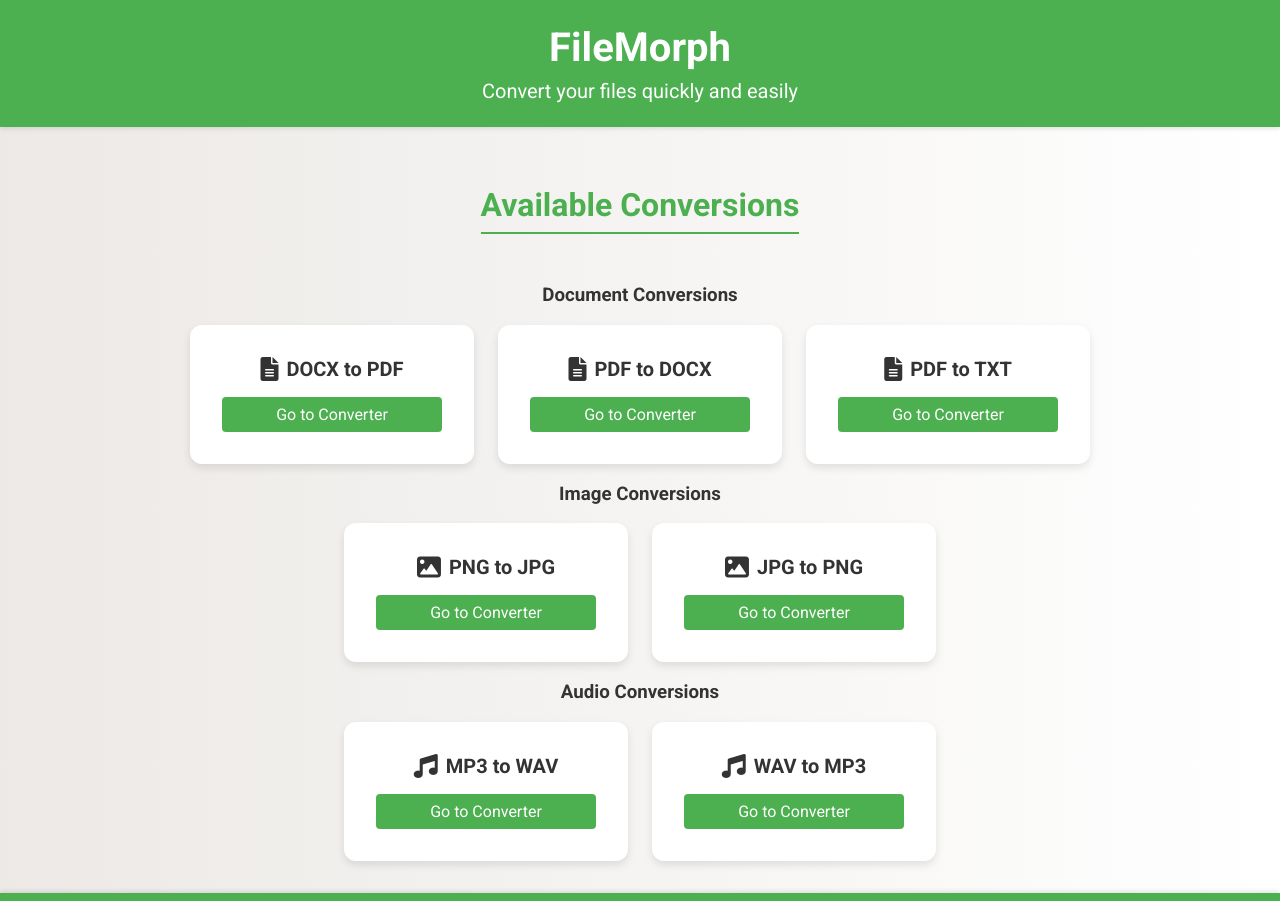
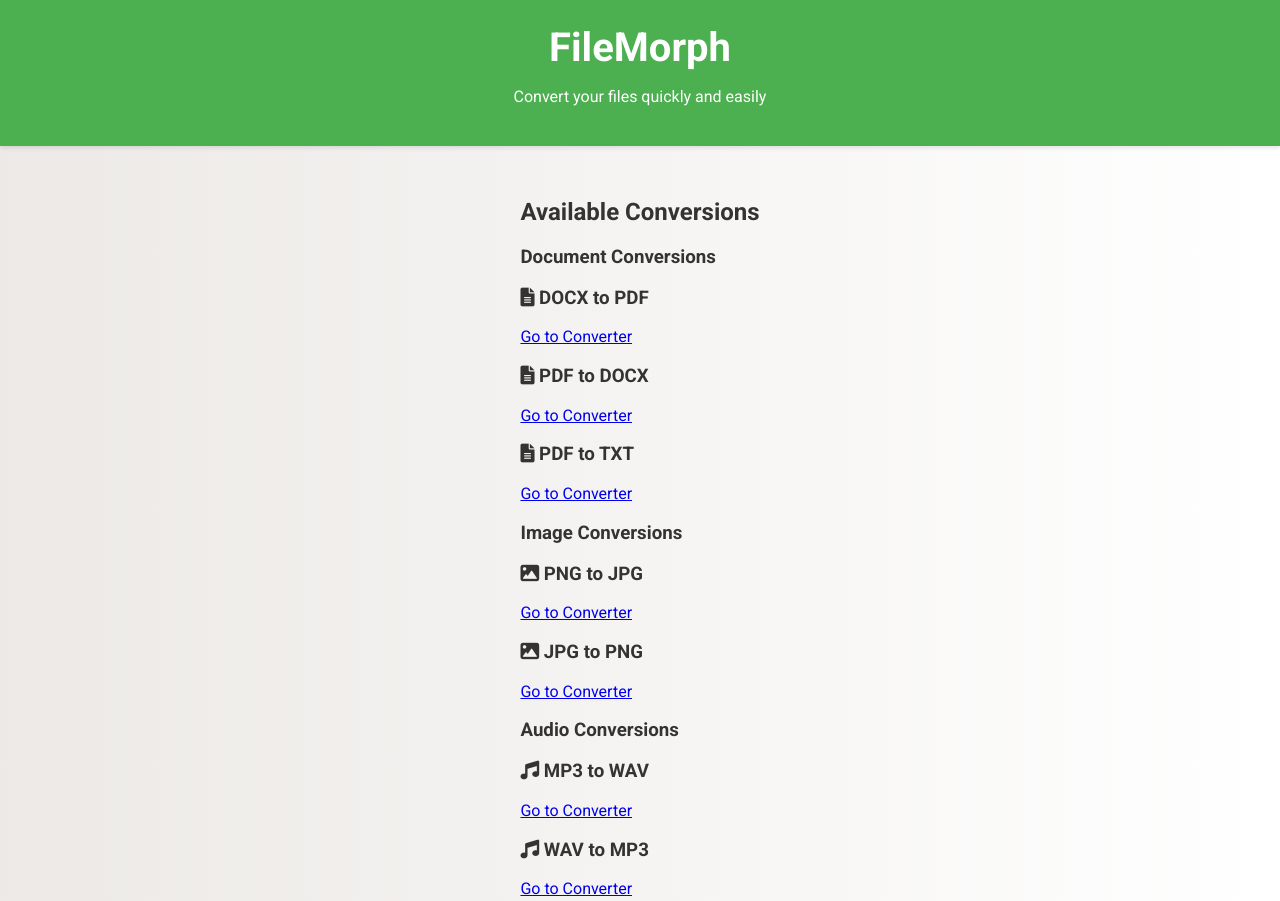
Before and after one commit to BlackQuillStudios/FileMorph, a plain HTML site: page index.html in a window 1280 px wide. Shown: the top 901 px of the page. Drawn offline with Linux system fonts and the light colour scheme.

Commit message:
Update styles.css

```diff
--- a/styles.css
+++ b/styles.css
@@ -9,7 +9,6 @@ body {
     min-height: 100vh;
 }
 
-/* Header */
 header {
     background-color: #4CAF50;
     color: white;
@@ -23,12 +22,6 @@ header h1 {
     font-size: 2.5rem;
 }
 
-header p {
-    margin: 0.5rem 0 0;
-    font-size: 1.25rem;
-}
-
-/* Main Section */
 main {
     flex: 1;
     display: flex;
@@ -39,83 +32,6 @@ main {
     margin: 0 auto;
 }
 
-#conversions-section {
-    text-align: center;
-    padding: 0 1rem;
-}
-
-#conversions-heading {
-    text-align: center;
-    margin-bottom: 2rem;
-    color: #4CAF50;
-    font-size: 2rem;
-    border-bottom: 2px solid #4CAF50;
-    display: inline-block;
-    padding-bottom: 0.5rem;
-}
-
-.conversion-container {
-    display: flex;
-    flex-wrap: wrap;
-    gap: 1.5rem;
-    justify-content: center;
-}
-
-.conversion-box {
-    background-color: white;
-    padding: 2rem;
-    border-radius: 12px;
-    box-shadow: 0 4px 8px rgba(0, 0, 0, 0.1);
-    text-align: center;
-    width: 220px;
-    transition: transform 0.3s ease, box-shadow 0.3s ease;
-}
-
-.conversion-box:hover {
-    transform: translateY(-5px);
-    box-shadow: 0 6px 12px rgba(0, 0, 0, 0.2);
-}
-
-.conversion-box h3 {
-    margin: 0 0 1rem;
-    font-size: 1.25rem;
-    display: flex;
-    align-items: center;
-    justify-content: center;
-}
-
-.conversion-box h3 i {
-    margin-right: 0.5rem;
-    font-size: 1.5rem;
-}
-
-.conversion-box a {
-    text-decoration: none;
-    color: white;
-    background-color: #4CAF50;
-    padding: 0.5rem 1rem;
-    border-radius: 4px;
-    transition: background-color 0.3s ease;
-    display: block;
-    width: 100%;
-    box-sizing: border-box;
-    text-align: center;
-}
-
-.conversion-box a:hover {
-    background-color: #45a049;
-}
-
-/* Footer */
-footer {
-    background-color: #4CAF50;
-    color: white;
-    text-align: center;
-    padding: 1.5rem;
-    box-shadow: 0 -2px 4px rgba(0, 0, 0, 0.1);
-}
-
-/* Converter page */
 .converter {
     text-align: center;
     background-color: white;
@@ -156,3 +72,11 @@ footer {
     border-radius: 4px;
     box-shadow: inset 0 1px 3px rgba(0, 0, 0, 0.1);
 }
+
+footer {
+    background-color: #4CAF50;
+    color: white;
+    text-align: center;
+    padding: 1.5rem;
+    box-shadow: 0 -2px 4px rgba(0, 0, 0, 0.1);
+}
```
